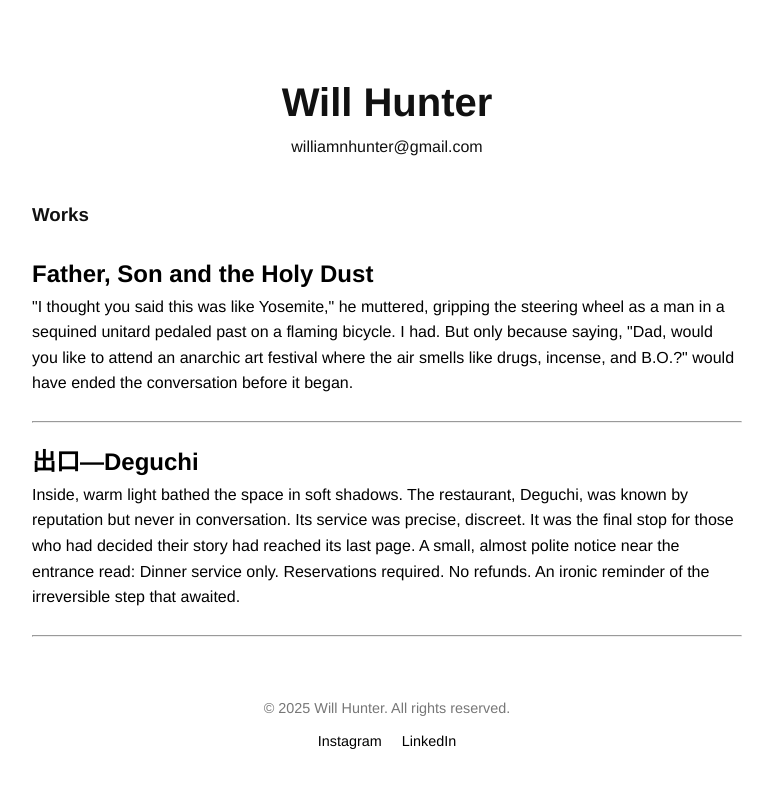
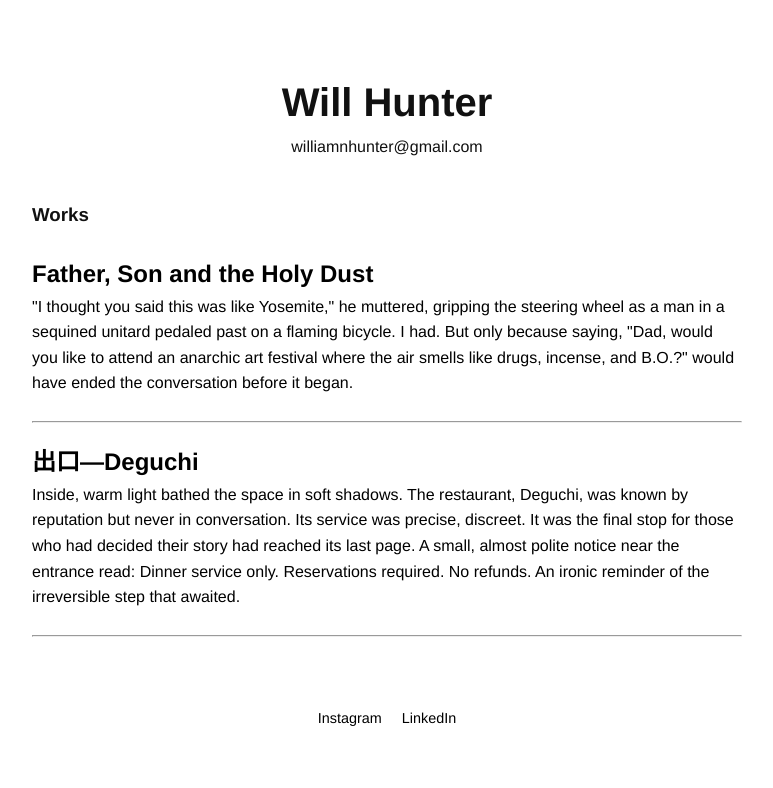
Before and after one commit to avtges/fiction, a React (Create React App) app: page / in a window 1280 px wide. Shown: the top 788 px of the page, without its empty margins (253-1026 px from the left). Built offline with nearby package versions, Linux system fonts and the light colour scheme.

Commit message:
Update App.js

```diff
--- a/src/App.js
+++ b/src/App.js
@@ -27,7 +27,6 @@ const Home = () => (
             ))}
         </section>
         <footer className="footer">
-            <p>&copy; 2025 Will Hunter. All rights reserved.</p>
             <div className="social-links">
                 <a href="https://www.instagram.com/nkeswoosh" className="social-link">Instagram</a>
                 <a href="https://www.linkedin.com/in/will-hunter1/" className="social-link">LinkedIn</a>
```
